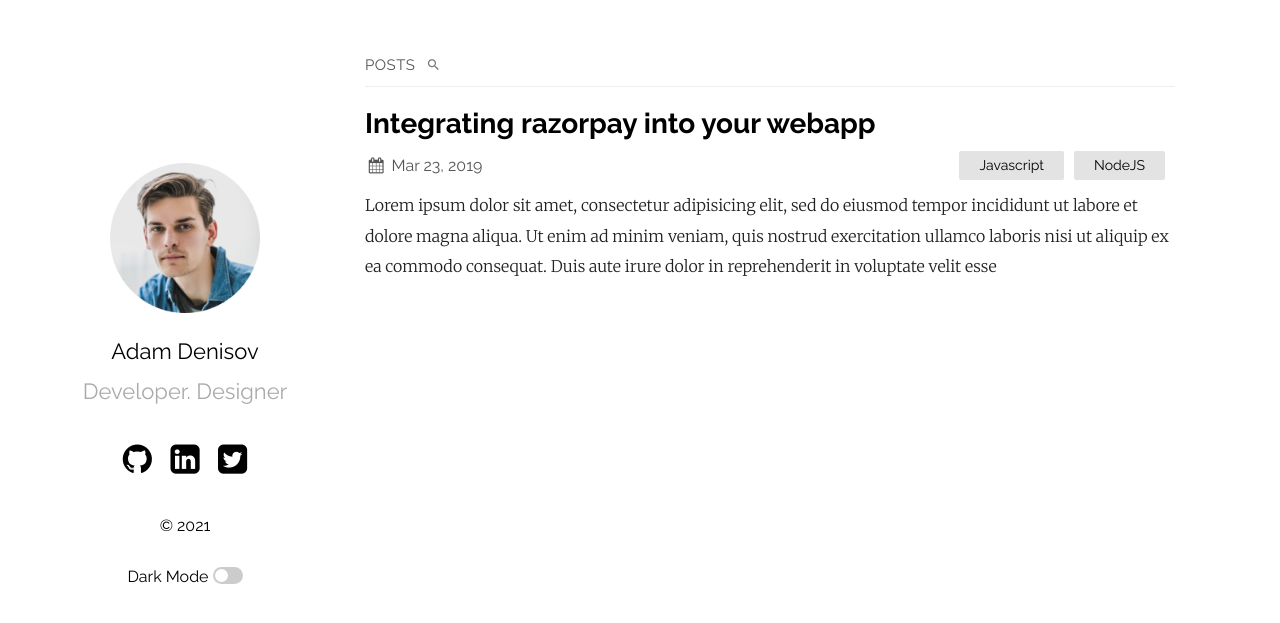
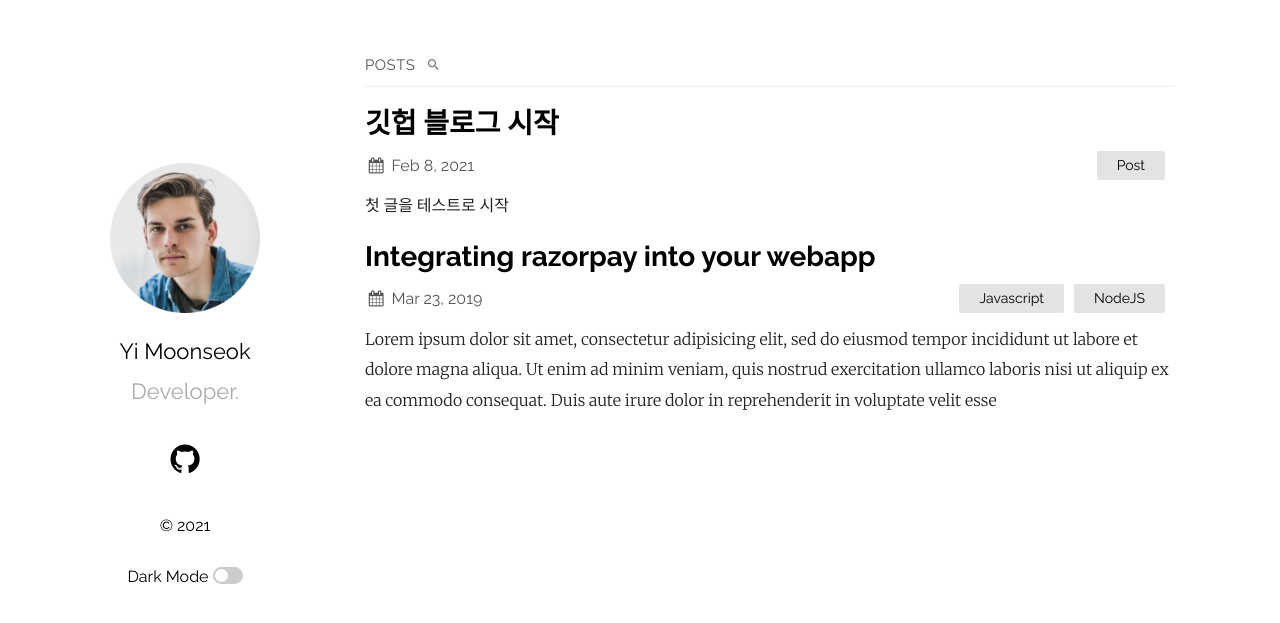
Before and after one commit to my10fingers/my10fingers.github.io, a Jekyll site: the page built from index.md, in a window 1280 px wide. Shown: the top 623 px of the page. Built offline with Jekyll 4.4.1, drawn with Linux system fonts in a browser that asks for light colours.

Commit message:
포스트 등록

````diff
--- a/_config.yml
+++ b/_config.yml
@@ -12,8 +12,8 @@ show_excerpts: true # set to true to show excerpts on the homepage
 sass:
   sass_dir: _sass
 plainwhite:
-  name: Adam Denisov
-  tagline: Developer. Designer
+  name: Yi Moonseok
+  tagline: Developer.
   date_format: "%b %-d, %Y"
   sitemap: true # set to true to generate sitemap.xml content
   search: true # set to true to enable searchbar
@@ -26,9 +26,9 @@ plainwhite:
     - post
   # generate social links in footer
   social_links:
-    twitter: samarsault
-    github:  samarsault
-    linkedIn: in/samarsault
+    #twitter: samarsault
+    github:  my10fingers
+    #linkedIn: in/samarsault
     #rss: rss
     #dribbble: jekyll
     #flickr:   jekyll
--- /dev/null
+++ b/_posts/2021-02-08-init-my10fingers-github-io.markdown
@@ -0,0 +1,17 @@
+---
+layout: post
+title:  "깃헙 블로그 시작"
+date:   2021-02-08 20:40:36 +0530
+categories: Post
+---
+첫 글을 테스트로 시작
+
+```Code
+println("Hello")
+```
+
+굿 럭.
+
+[jekyll-docs]: https://jekyllrb.com/docs/home
+[jekyll-gh]:   https://github.com/jekyll/jekyll
+[jekyll-talk]: https://talk.jekyllrb.com/
````
